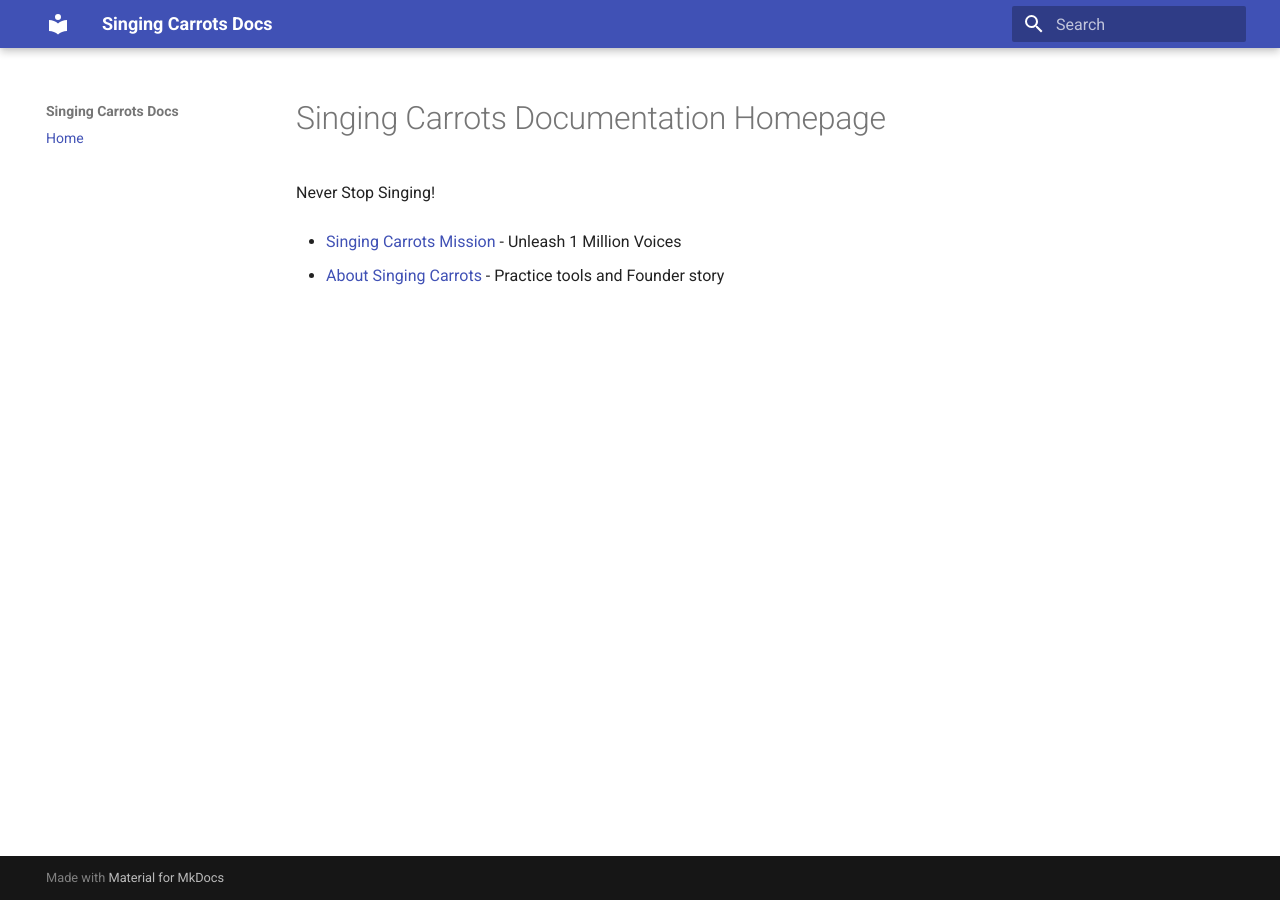
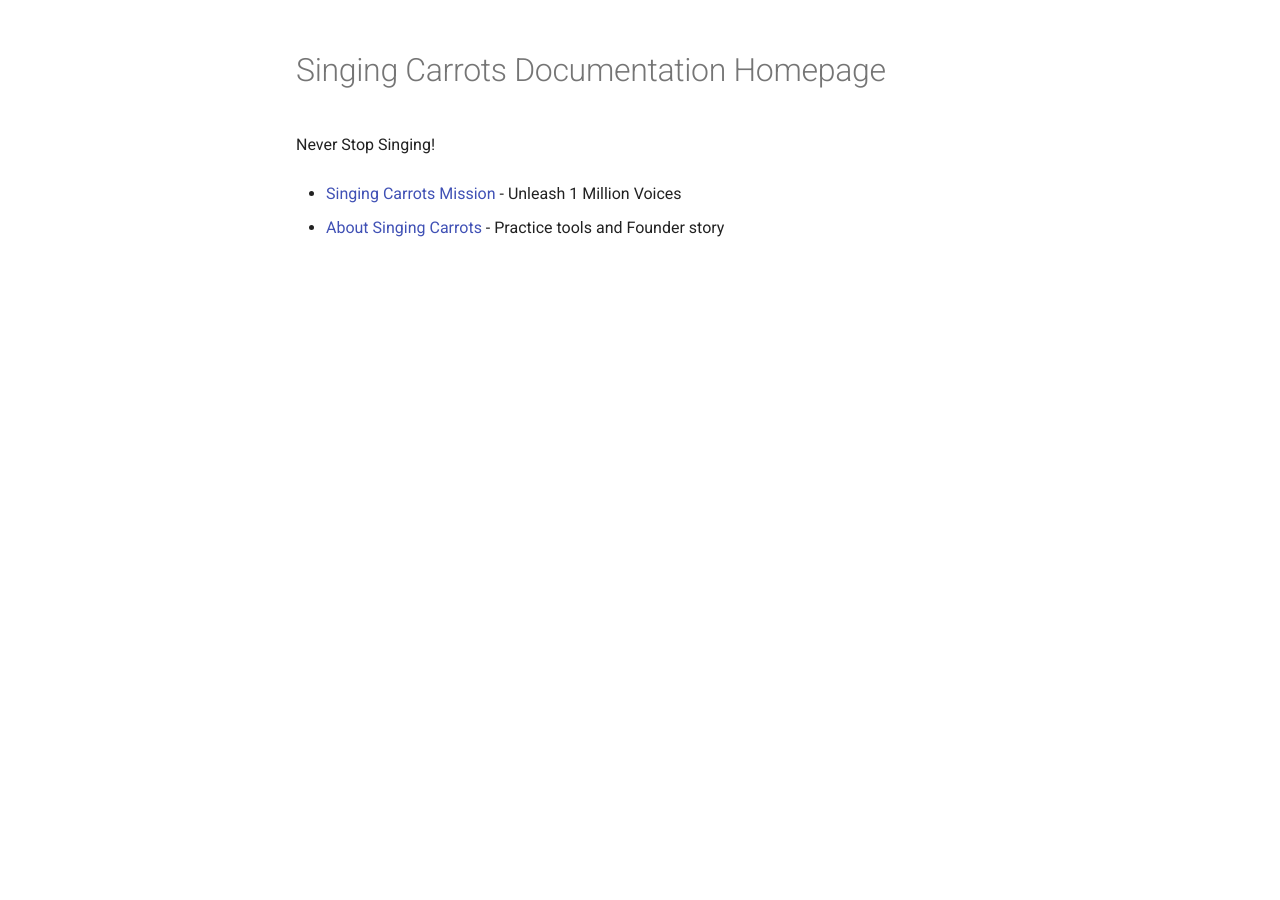
Before and after one commit to singingcarrots/docs, an MkDocs documentation site: the page built from docs/index.md, in a window 1280 px wide. Built offline with MkDocs 1.6.1 and Material for MkDocs 9.7.7, drawn with Linux system fonts in a browser that asks for light colours.

Commit message:
clean docs

```diff
--- a/mkdocs.yml
+++ b/mkdocs.yml
@@ -1,10 +1,13 @@
 site_name: Singing Carrots Docs
-cname: docs.singingcarrots.com
 site_url: https://singingcarrots.com/docs/
 base_path: /docs
 
 theme:
   name: material
+  custom_dir: overrides        # activates our template
+  features: []                 # disable built‑in JS bundles
+  extra_css: []                  # no extra CSS
+  extra_javascript: []           # no JS
 
 use_directory_urls: true
 
--- /dev/null
+++ b/overrides/partials/main.html
@@ -0,0 +1,26 @@
+{#-----------------------------------------------------------------
+Minimal template: no nav, no search, no footer, no JS.
+Only page title + article body.
+------------------------------------------------------------------#}
+
+{% extends "base.html" %}
+
+{# <title> element #}
+    {% block htmltitle -%}
+    {{ page.title }}
+    {%- endblock %}
+
+    {# remove Material CSS/JS imports #}
+    {% block styles %}{% endblock %}
+    {% block scripts %}{% endblock %}
+
+    {# strip header & footer blocks #}
+    {% block header %}{% endblock %}
+    {% block footer %}{% endblock %}
+
+    {# keep only the main content #}
+    {% block content %}
+    <article class="page">
+    {{ page.content }}
+    </article>
+{% endblock %}
```
Also changed, not shown: overrides/partials/footer.html (added), overrides/partials/header.html (added), overrides/partials/nav.html (added).
